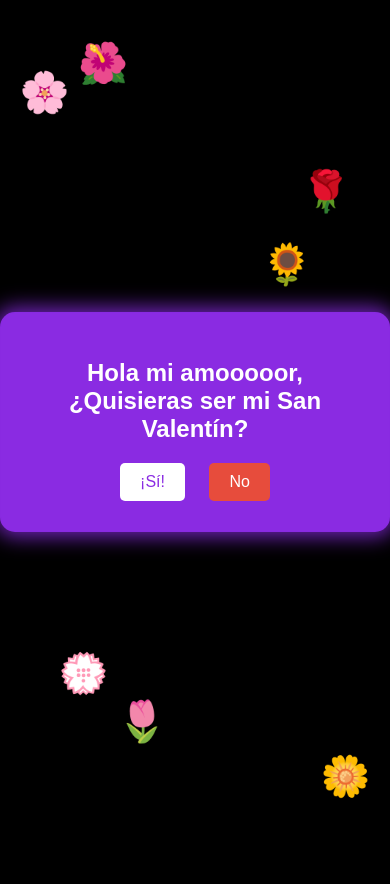
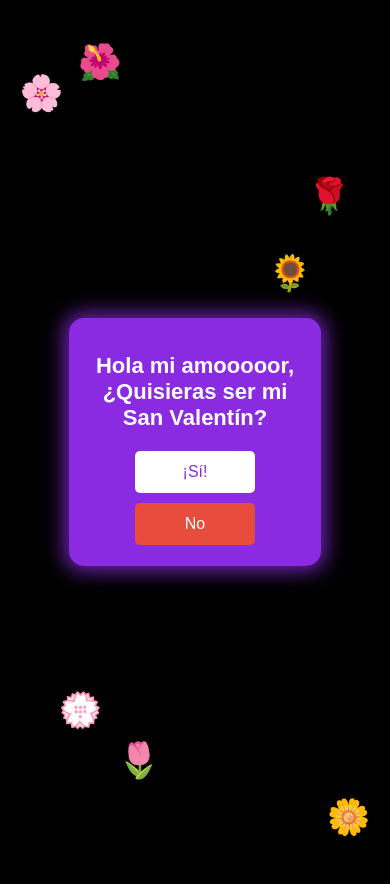
Before and after one commit to leiqne/valentin.github.io, a Flask app: page / in a window 390 px wide. Before the commit the page ends 799 px from the top, so only its background shows below. Run offline with Flask 3, Linux system fonts and the light colour scheme.

Commit message:
responsive

```diff
--- a/static/valentin.css
+++ b/static/valentin.css
@@ -8,8 +8,10 @@ body {
     margin: 0;
     overflow: hidden;
     position: relative;
+    padding: 20px;
 }
 
+/* Contenedor principal */
 .container {
     text-align: center;
     background-color: #8a2be2;
@@ -18,6 +20,7 @@ body {
     box-shadow: 0 0 20px 5px rgba(138, 43, 226, 0.8);
     border: 1px solid rgba(138, 43, 226, 0.5);
     transition: all 0.5s ease;
+    max-width: 90%;
 }
 
 /* Título */
@@ -30,16 +33,20 @@ h1 {
 /* Botones */
 .buttons {
     margin-top: 20px;
+    display: flex;
+    justify-content: center;
+    flex-wrap: wrap;
+    gap: 10px;
 }
 
 button {
-    padding: 10px 20px;
-    margin: 0 10px;
+    padding: 12px 20px;
     font-size: 16px;
     border: none;
     border-radius: 5px;
     cursor: pointer;
     transition: background-color 0.3s ease;
+    width: 120px;
 }
 
 #siBtn {
@@ -87,53 +94,48 @@ button:hover {
     user-select: none;
 }
 
-.flower-1 {
-    top: 10%;
-    left: 5%;
-    animation-delay: 0s;
+.flower-1 { top: 10%; left: 5%; animation-delay: 0s; }
+.flower-2 { top: 20%; right: 10%; animation-delay: 2s; }
+.flower-3 { bottom: 15%; left: 15%; animation-delay: 4s; }
+.flower-4 { bottom: 5%; right: 5%; animation-delay: 6s; }
+.flower-5 { top: 5%; left: 20%; animation-delay: 1s; }
+.flower-6 { top: 30%; right: 20%; animation-delay: 3s; }
+.flower-7 { bottom: 10%; left: 30%; animation-delay: 5s; }
+
+@keyframes float {
+    0%, 100% { transform: translateY(0); }
+    50% { transform: translateY(-20px); }
 }
 
-.flower-2 {
-    top: 20%;
-    right: 10%;
-    animation-delay: 2s;
+/* ----- MEDIA QUERIES ----- */
+
+/* Dispositivos pequeños (menos de 600px) */
+@media (max-width: 600px) {
+    .container {
+        padding: 20px;
+        max-width: 60%;
+    }
+
+    h1 {
+        font-size: 20px;
+    }
+
+
+    .flower {
+        font-size: 30px;
+    }
 }
 
-.flower-3 {
-    bottom: 15%;
-    left: 15%;
-    animation-delay: 4s;
-}
+/* Tablets (600px - 1024px) */
+@media (max-width: 1024px) {
+    .container {
+        max-width: 60%;
+    }
 
-.flower-4 {
-    bottom: 5%;
-    right: 5%;
-    animation-delay: 6s;
-}
-
-.flower-5 {
-    top: 5%;
-    left: 20%;
-    animation-delay: 1s;
-}
-
-.flower-6 {
-    top: 30%;
-    right: 20%;
-    animation-delay: 3s;
-}
-
-.flower-7 {
-    bottom: 10%;
-    left: 30%;
-    animation-delay: 5s;
-}
-
-@keyframes float {
-    0%, 100% {
-        transform: translateY(0);
+    h1 {
+        font-size: 22px;
     }
-    50% {
-        transform: translateY(-20px);
+    .flower {
+        font-size: 35px;
     }
 }
```
